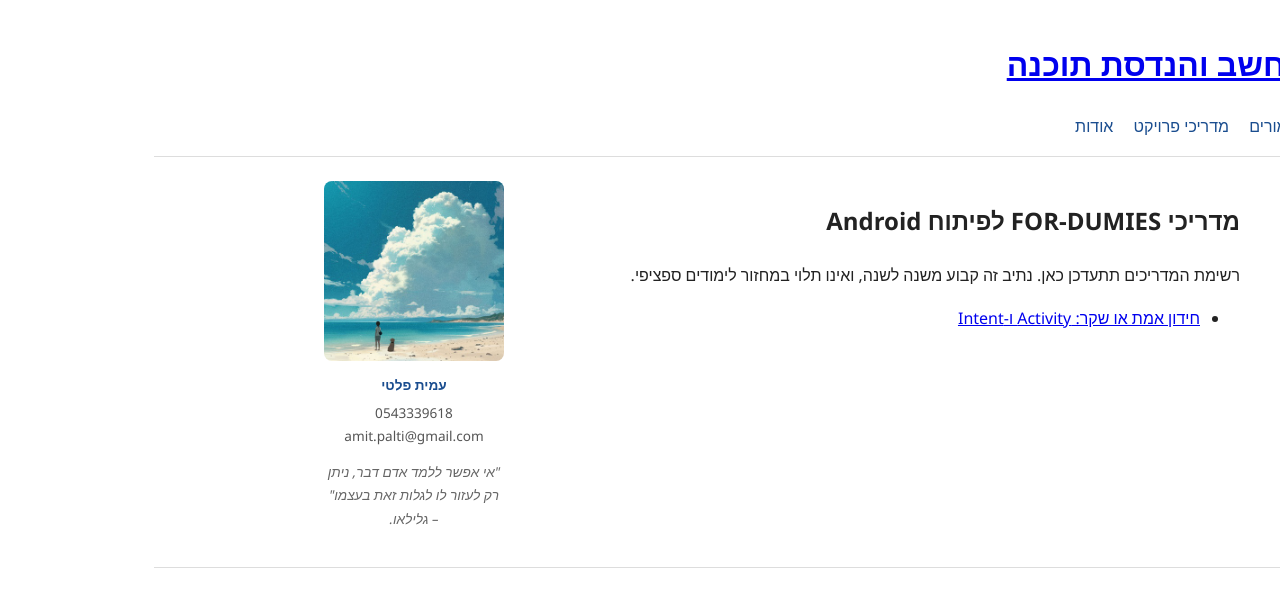
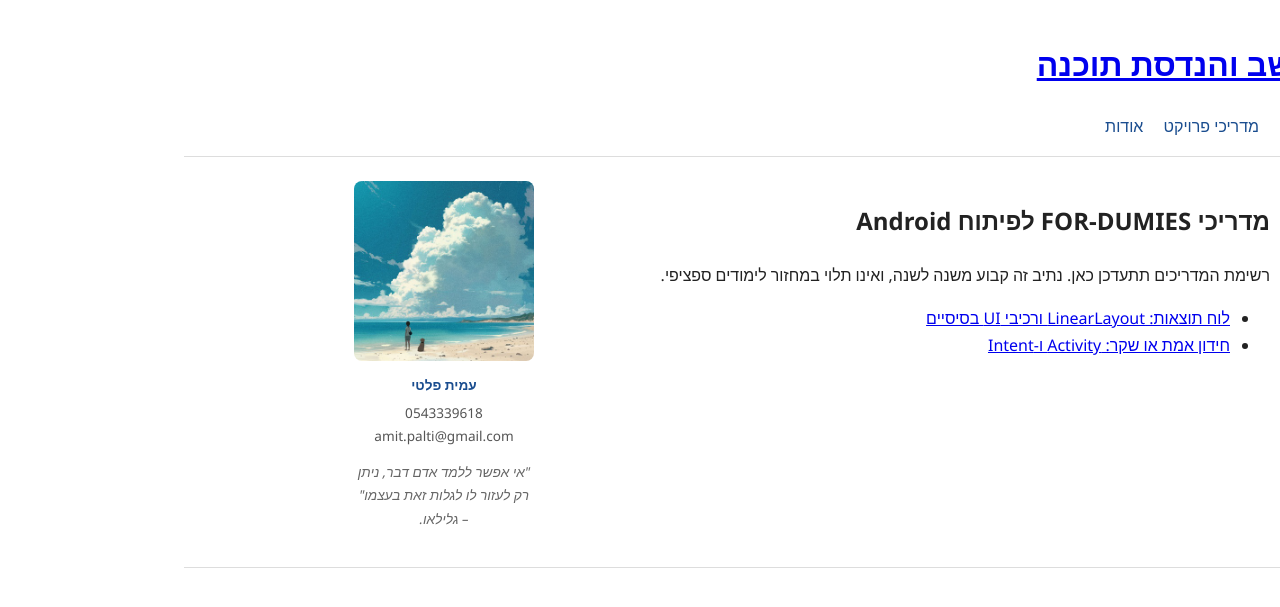
Before and after one commit to megidocs/amit4change, a Jekyll site: the page built from guides/android-for-dummies/index.md, in a window 1280 px wide. Shown: the top 607 px of the page. Built offline with Jekyll 4.4.1, drawn with Linux system fonts in a browser that asks for light colours.

Commit message:
Update Android for Dummies guide index

```diff
--- a/guides/android-for-dummies/index.md
+++ b/guides/android-for-dummies/index.md
@@ -8,4 +8,5 @@ permalink: /guides/android-for-dummies/
 
 רשימת המדריכים תתעדכן כאן. נתיב זה קבוע משנה לשנה, ואינו תלוי במחזור לימודים ספציפי.
 
+- [לוח תוצאות: LinearLayout ורכיבי UI בסיסיים]({{ '/guides/android-for-dummies/BasicUIComponents_Scoreboard.html' | relative_url }})
 - [חידון אמת או שקר: Activity ו-Intent]({{ '/guides/android-for-dummies/Activity_Intent_Quiz.html' | relative_url }})
```
